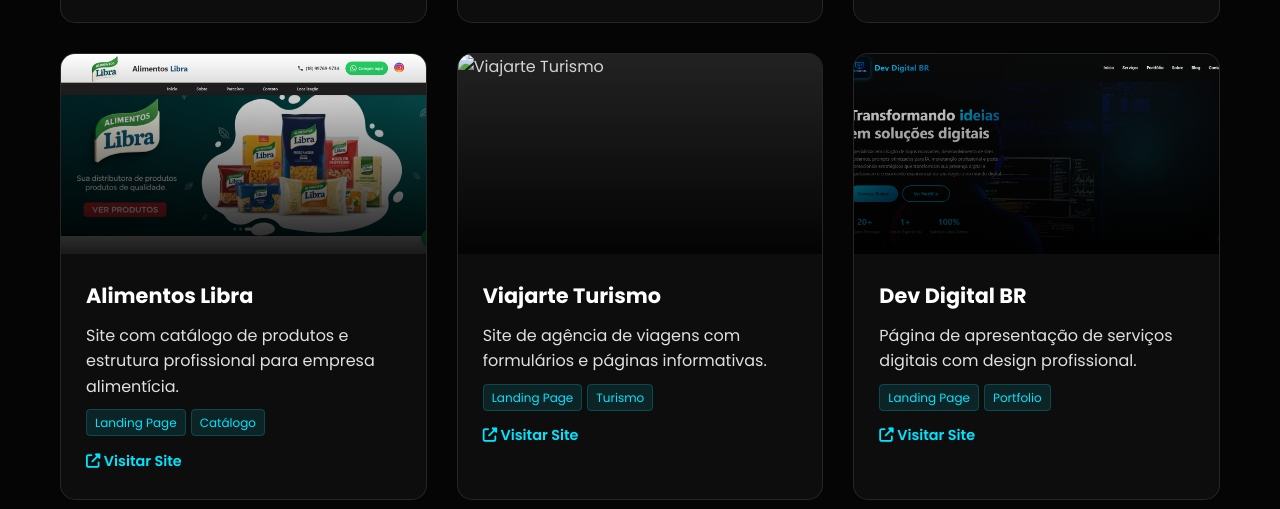
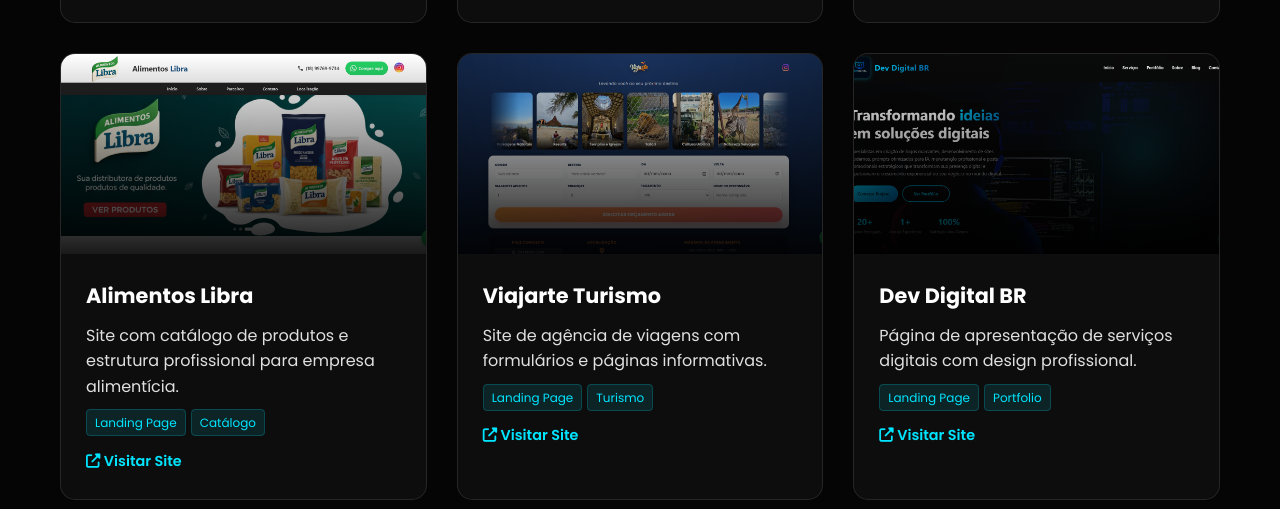
Before and after one commit to Carlos732r/portfolio_, a plain HTML site: page index.html in a window 1280 px wide. Shown: the part 3566-4075 px from the top of the page. Drawn offline with nearby package versions, Linux system fonts and the light colour scheme.

Commit message:
Add files via upload

```diff
--- a/index.html
+++ b/index.html
@@ -781,7 +781,7 @@
 
                 <div class="project-card" data-category="landing" data-aos="fade-up" data-aos-delay="600" data-aos-duration="1200">
                     <div class="project-img">
-                        <img src="viajarteturismo.png" alt="Viajarte Turismo">
+                        <img src="viajarte.png" alt="Viajarte Turismo">
                     </div>
                     <div class="project-info">
                         <h4>Viajarte Turismo</h4>
```
